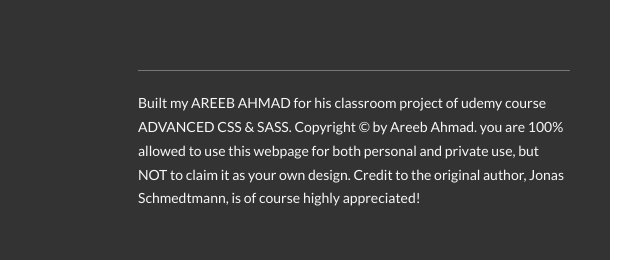
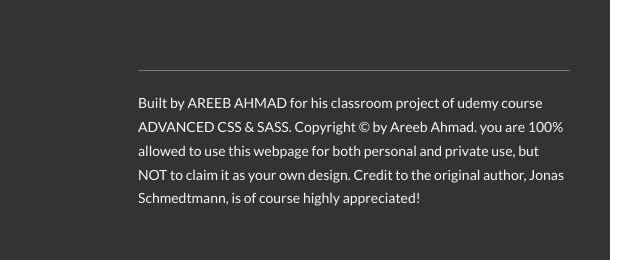
Before and after one commit to IhaveBrownEyes/natours, a website: page index.html in a window 1280 px wide. Shown: the part 5528-5788 px from the top of the page, 640-1280 px from the left. Drawn offline with Linux system fonts and the light colour scheme.

Commit message:
Typo corrected in footer 'my' --> 'by'.

```diff
--- a/index.html
+++ b/index.html
@@ -314,7 +314,7 @@
                 </div>
                 <div class="col-1-of-2">
                     <p class="footer__copyright">
-                        Built my <a href="#" class="footer__link">Areeb Ahmad</a> for his classroom project of udemy course <a href="#" class="footer__link">Advanced CSS & Sass</a>. Copyright &copy; by Areeb Ahmad. you are 100% allowed to use this webpage for both personal and private use, but NOT to claim it as your own design. Credit to the original author, Jonas Schmedtmann, is of course highly appreciated!
+                        Built by <a href="#" class="footer__link">Areeb Ahmad</a> for his classroom project of udemy course <a href="#" class="footer__link">Advanced CSS & Sass</a>. Copyright &copy; by Areeb Ahmad. you are 100% allowed to use this webpage for both personal and private use, but NOT to claim it as your own design. Credit to the original author, Jonas Schmedtmann, is of course highly appreciated!
                     </p>
                 </div>
             </div>
```
